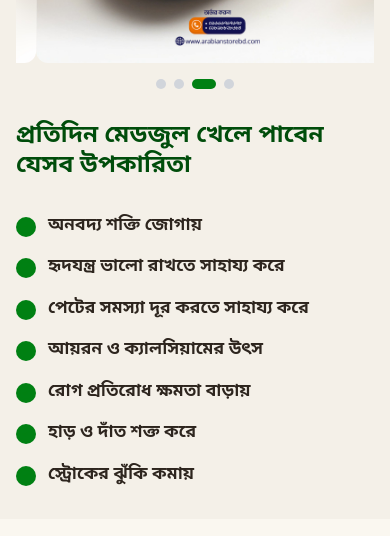
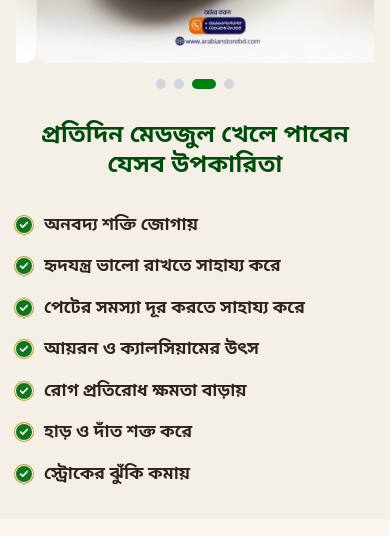
Before and after one commit to Alok4D/arabian-store-bd, a Next.js app in the folder arabian-store-frontend/: page / in a window 390 px wide. Shown: the part 2180-2716 px from the top of the page. Built offline with nearby package versions, Linux system fonts and the light colour scheme; no server answers.

Commit message:
feat: add BenefitsSection component with carousel and product highlights

```diff
--- a/arabian-store-frontend/src/app/(landing)/components/BenefitsSection.tsx
+++ b/arabian-store-frontend/src/app/(landing)/components/BenefitsSection.tsx
@@ -2,7 +2,7 @@
 
 import * as React from 'react';
 import Image from 'next/image';
-import { CheckCircle2 } from 'lucide-react';
+import { Check } from 'lucide-react';
 import {
   Carousel,
   CarouselContent,
@@ -56,7 +56,7 @@ export default function BenefitsSection() {
         {/* Left Side: Benefits Content */}
         <div className="lg:col-span-6 flex flex-col justify-center order-2 lg:order-1">
           {/* Main Title Heading */}
-          <h2 className="text-2xl sm:text-3xl lg:text-4xl font-bold text-[#004D0B] leading-tight mb-8 text-left">
+          <h2 className="text-2xl sm:text-3xl lg:text-4xl font-bold text-[#004D0B] leading-tight mb-8 text-center md:text-left lg:text-left">
             প্রতিদিন মেডজুল খেলে <br className="hidden sm:inline" />
             পাবেন যেসব উপকারিতা
           </h2>
@@ -68,9 +68,9 @@ export default function BenefitsSection() {
                 key={benefit.id}
                 className="flex items-start gap-3 group"
               >
-                {/* Custom Solid Green Check Icon matching image design */}
-                <div className="mt-1 shrink-0 bg-[#008013] text-white rounded-full p-0.5 flex items-center justify-center">
-                  <CheckCircle2 className="w-4 h-4 fill-current text-[#008013]" />
+                {/* Custom Solid Green Check Icon matching banner design */}
+                <div className="mt-1 w-4 h-4 rounded-full bg-[#0F751E] flex items-center justify-center flex-shrink-0 shadow-sm ring-1 ring-offset-1 ring-offset-[#F4F0E8] ring-[#C59B27]">
+                  <Check className="w-2.5 h-2.5 text-white stroke-[4]" />
                 </div>
 
                 {/* Benefit Copy Text */}
```
